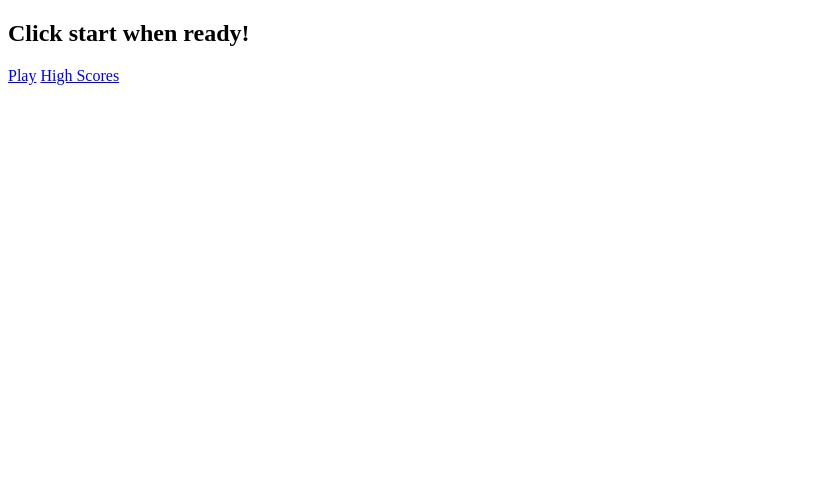
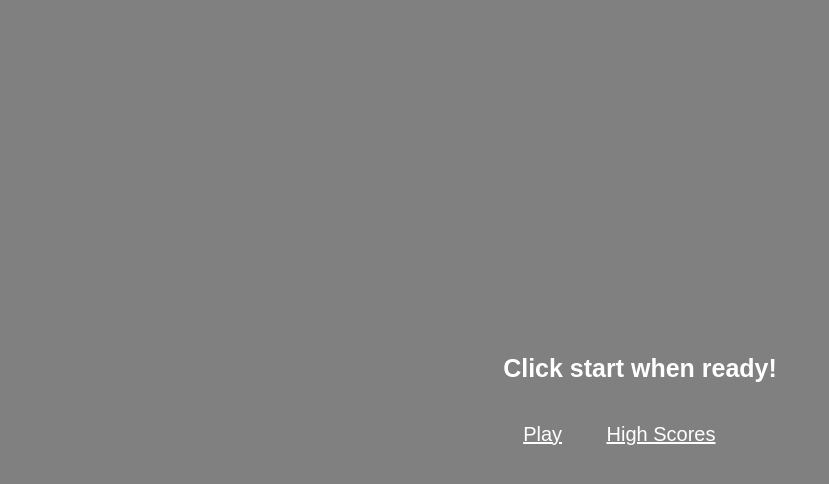
Before and after one commit to J-maddaus/timed-quiz, a plain HTML site: page index.html in a window 1280 px wide. Shown: the whole page, without its empty margins (0-829 px from the left). Drawn offline with Linux system fonts and the light colour scheme.

Commit message:
added css

```diff
--- a/assets/style.css
+++ b/assets/style.css
@@ -2,10 +2,46 @@
     box-sizing: border-box;
     margin: 0;
     padding: 0;
-    font-size: large;
+    font-size: 100%;
     font-family: Arial, Helvetica, sans-serif;
 }
 
-body {
-background-color: black;
+body{
+    background-color: grey;
 }
+
+h1 {
+    font-size: 25px;
+    color: white;
+    margin-bottom: 40px;
+}
+
+h2 {
+    font-size: medium;
+    margin-bottom: auto;
+}
+
+.container {
+    width: 100vw;
+    height: 100vh;
+    display: flex;
+    justify-content: center;
+    align-items: center;
+    max-width: fit-content;
+    margin: 0 auto;
+    padding: 20px;
+}
+
+
+.hidden {
+    display: none;
+}
+
+.btn {
+    font-size: 20px;
+    padding: 20px;
+    width: auto;
+    text-align: center;
+    margin-bottom: auto;
+    color: white;
+}
--- a/index.html
+++ b/index.html
@@ -4,13 +4,13 @@
     <meta charset="UTF-8">
     <meta name="viewport" content="width=device-width, initial-scale=1.0">
     <title>Timed quiz</title>
-    <link rel="stytlesheet" href="/homework/timed-quiz/assets/style.css">
+    <link rel="stylesheet" href="assets\style.css">
 </head>
 
 
 <body>
-    <section class="container">
-        <card>
+    <div class="container">
+        <card id ="home" class=" flex-column flex center">
         <h1>Click start when ready!</h1>
         <a href="/game.html" class="btn">Play</a>
         <a href="/Highscores.html" id="highscore-btn" class="btn"> High Scores</a>
@@ -18,7 +18,7 @@
 
 
 
-    </section>
+    </div>
 
 
 
```
